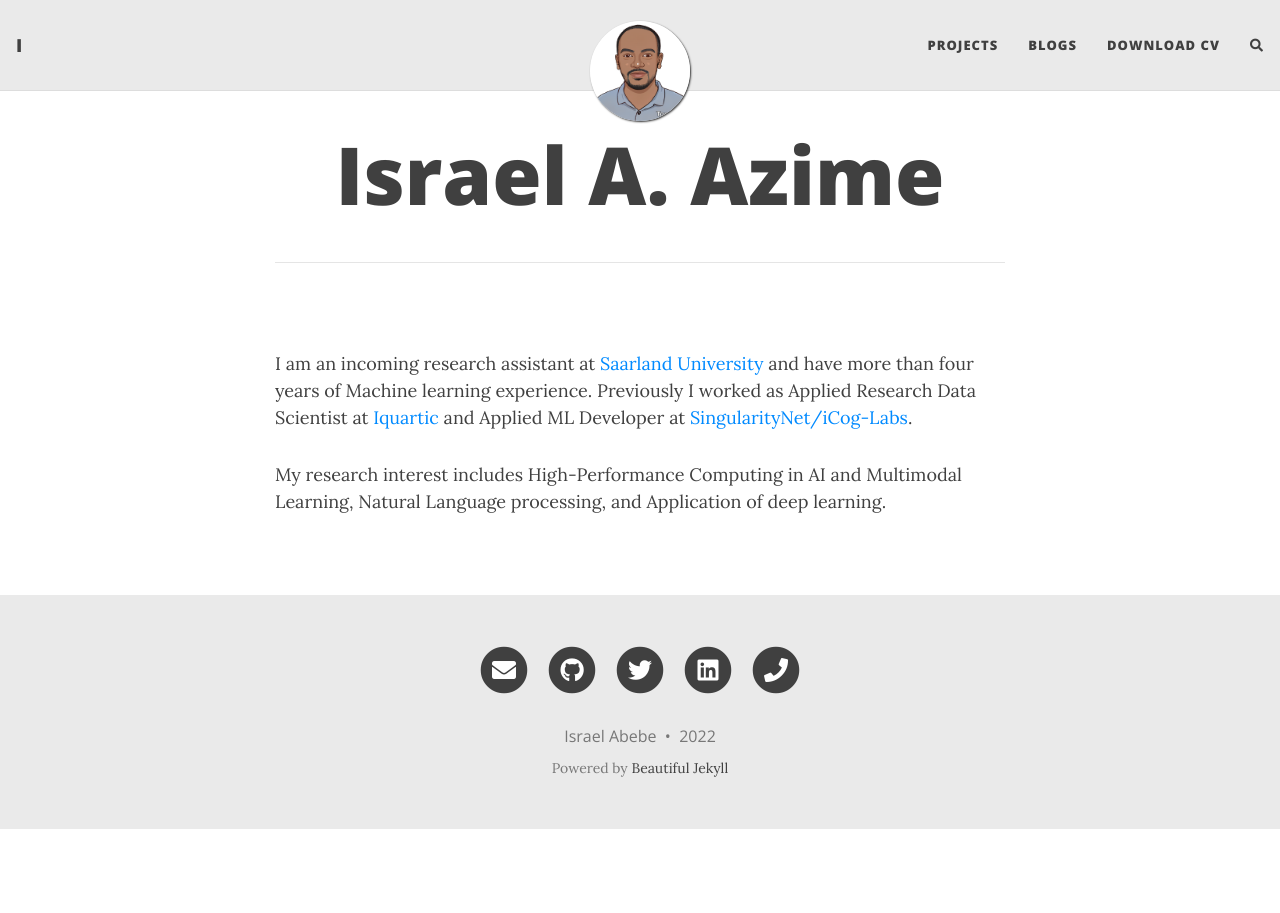
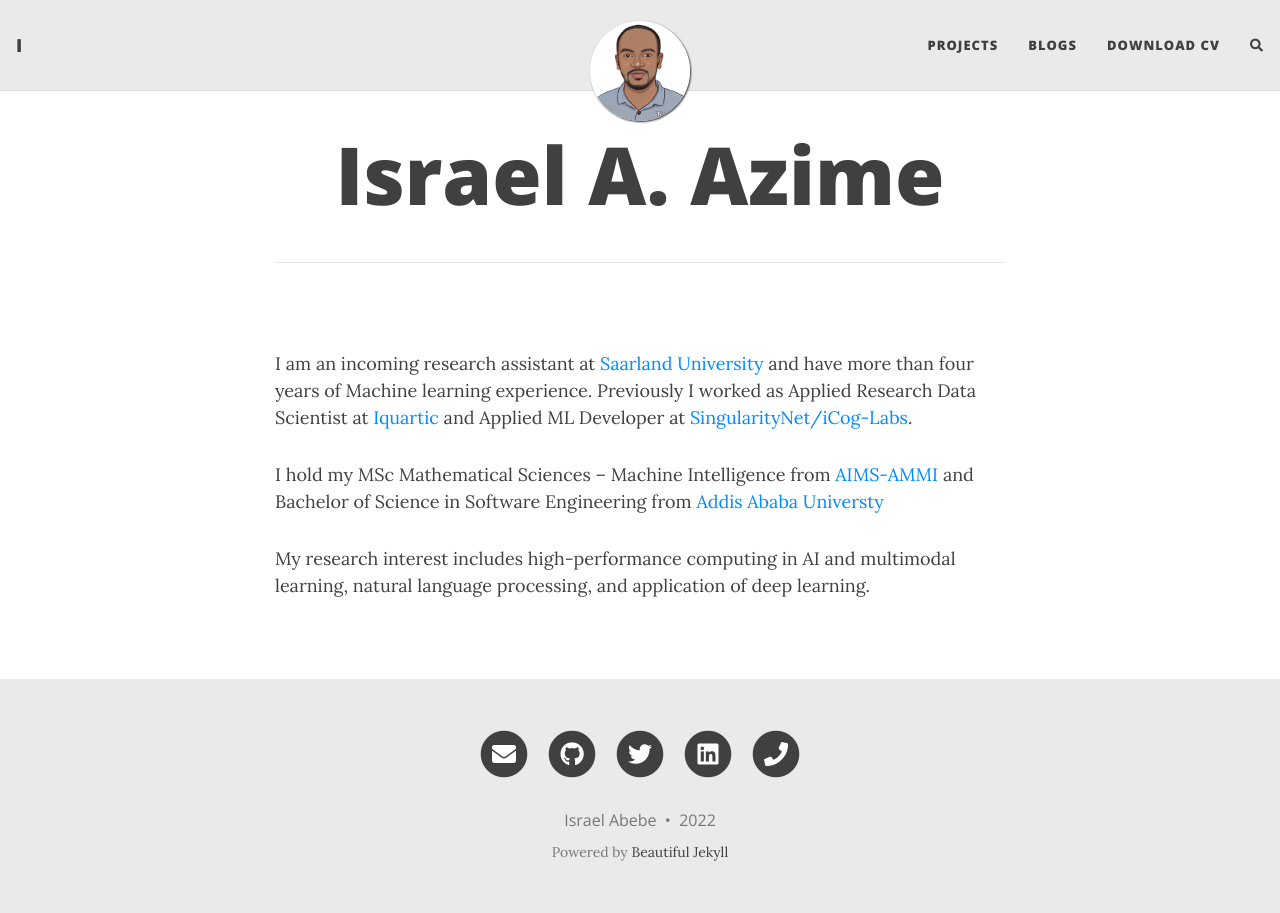
Before and after one commit to IsraelAbebe/Israelabebe.github.io, a Jekyll site: the page built from index.md, in a window 1280 px wide. Built offline with Jekyll 4.4.1, drawn with Linux system fonts in a browser that asks for light colours; nearby versions of some CDN libraries; comment, search, counter and statistics services are not loaded.

Commit message:
bio update education

```diff
--- a/index.md
+++ b/index.md
@@ -2,6 +2,7 @@
 layout: home
 title: Israel A. Azime
 <!-- subtitle: Senior Machine Learning Engineer | Software Programmer -->
+tags: uni-saarland machine-learning
 ---
 
 <!-- <hr>
@@ -12,8 +13,10 @@
 I am an incoming research assistant at [Saarland University](https://www.uni-saarland.de/en/home.html) and have more than four years of Machine learning experience.
 Previously I worked as Applied Research Data Scientist at [Iquartic](https://iquartic.com/) and Applied ML Developer at [SingularityNet/iCog-Labs](https://singularitynet.io/).
 
+I hold my MSc Mathematical Sciences – Machine Intelligence from [AIMS-AMMI](https://aimsammi.org/)  and Bachelor of Science in Software Engineering from [Addis Ababa Universty](http://www.aau.edu.et/)
 
-My research interest includes High-Performance Computing in AI and Multimodal Learning, Natural Language processing, and Application of deep learning.
+
+My research interest includes high-performance computing in AI and multimodal learning, natural language processing, and application of deep learning.
 
 
 
```
